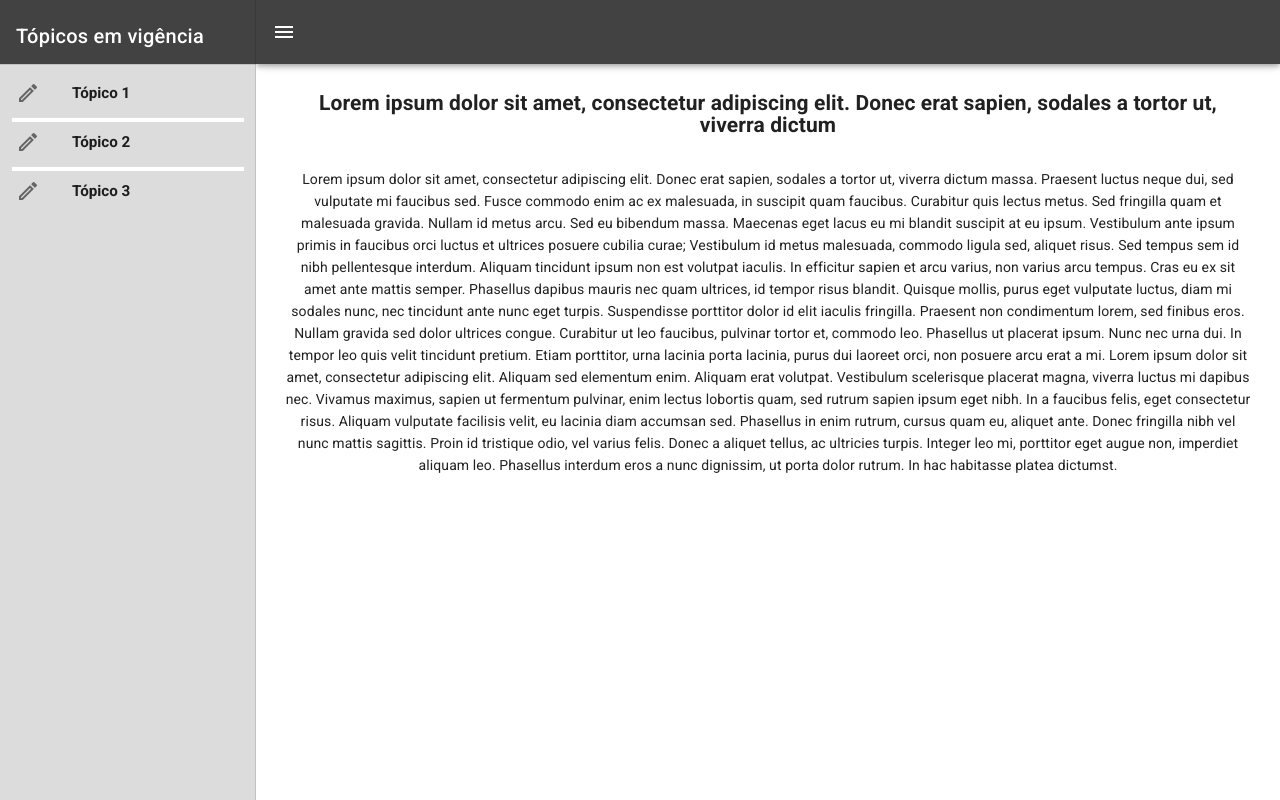
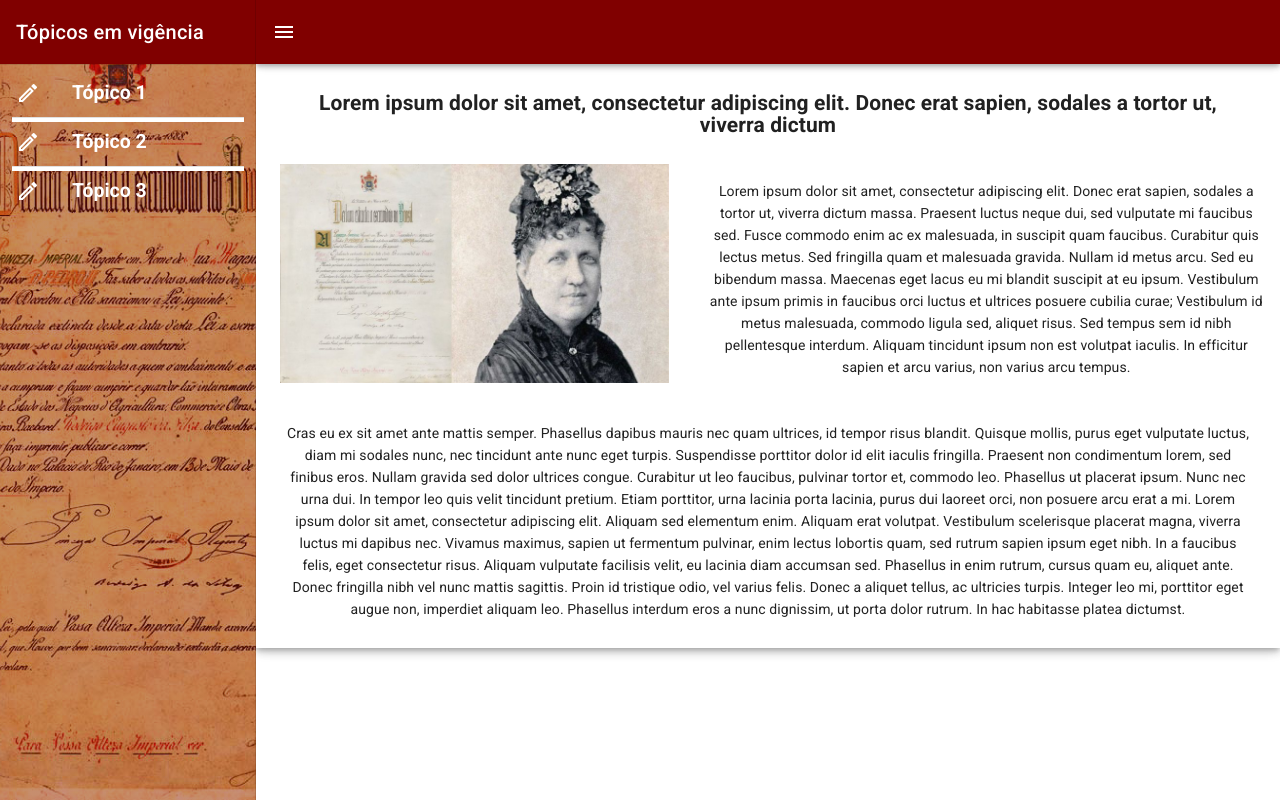
Before and after one commit to caioptt/aurea-project, a Vue app: page / in a window 1280 px wide. Both pictures are taken after a click on the button 28 px from the left and 32 px from the top of the page. Built offline with nearby package versions, Linux system fonts and the light colour scheme.

Commit message:
cricao design

```diff
--- a/src/App.vue
+++ b/src/App.vue
@@ -1,19 +1,21 @@
 <template>
   <v-app>
-
     <v-app-bar app color="secondary" dark>
-
       <v-app-bar-nav-icon @click.stop="drawer = !drawer"></v-app-bar-nav-icon>
       <v-spacer></v-spacer>
     </v-app-bar>
 
     <v-navigation-drawer v-model="drawer" color="#DCDCDC" app>
-      <v-list-item class="secondary pb-1">
+      <v-img
+        src="@/assets/aurea.jpg"
+        height="100%"
+        gradient="to top right, #80000071, #80000071"
+      >
+        <v-list-item class="secondary pb-2">
           <v-list-item-content>
-          <v-list-item-title class="text-h6 white--text pt-3">
+            <v-list-item-title class="text-h6 white--text pt-2">
               Tópicos em vigência
             </v-list-item-title>
-
           </v-list-item-content>
         </v-list-item>
 
@@ -22,12 +24,12 @@
         <v-list dense nav>
           <v-list-item link>
             <v-list-item-icon>
-            <v-icon>mdi-pencil-outline</v-icon>
+              <v-icon class="white--text">mdi-pencil-outline</v-icon>
             </v-list-item-icon>
 
             <v-list-item-content>
-            <v-list-item-title>
-              <h3>Tópico 1</h3>
+              <v-list-item-title class="white--text pb-1 pt-1">
+                <h2>Tópico 1</h2>
               </v-list-item-title>
             </v-list-item-content>
           </v-list-item>
@@ -36,12 +38,12 @@
 
           <v-list-item link>
             <v-list-item-icon>
-            <v-icon>mdi-pencil-outline</v-icon>
+              <v-icon class="white--text">mdi-pencil-outline</v-icon>
             </v-list-item-icon>
 
             <v-list-item-content>
-            <v-list-item-title>
-              <h3>Tópico 2 </h3>
+              <v-list-item-title class="white--text pb-1 pt-1">
+                <h2>Tópico 2</h2>
               </v-list-item-title>
             </v-list-item-content>
           </v-list-item>
@@ -50,16 +52,17 @@
 
           <v-list-item link>
             <v-list-item-icon>
-            <v-icon>mdi-pencil-outline</v-icon>
+              <v-icon class="white--text">mdi-pencil-outline</v-icon>
             </v-list-item-icon>
 
             <v-list-item-content>
-            <v-list-item-title>
-              <h3>Tópico 3 </h3>
+              <v-list-item-title class="white--text pb-1 pt-1">
+                <h2>Tópico 3</h2>
               </v-list-item-title>
             </v-list-item-content>
           </v-list-item>
         </v-list>
+      </v-img>
     </v-navigation-drawer>
     <v-main>
       <HelloWorld />
@@ -68,18 +71,16 @@
 </template>
 
 <script>
-import HelloWorld from './components/HelloWorld';
+import HelloWorld from "./components/HelloWorld";
 
 export default {
-
-  name: 'App',
+  name: "App",
 
   components: {
     HelloWorld,
   },
 
   data: () => ({
-
     drawer: false,
   }),
 };
@@ -87,4 +88,8 @@ export default {
 
 <style>
 @import url("https://fonts.googleapis.com/css2?family=Hind+Siliguri:wght@500&display=swap");
+
+.a {
+  color: #00008b70;
+}
 </style>
--- a/src/components/HelloWorld.vue
+++ b/src/components/HelloWorld.vue
@@ -1,100 +1,123 @@
 <template>
   <v-container>
     <v-row class="text-center">
+      <v-card tile elevation="5">
+        <v-col>
+          <v-card-text>
+            <h2>
+              Lorem ipsum dolor sit amet, consectetur adipiscing elit. Donec
+              erat sapien, sodales a tortor ut, viverra dictum
+            </h2>
+          </v-card-text>
+        </v-col>
 
-      <v-col>
-        <v-card-text>
-          <h2>Lorem ipsum dolor sit amet, consectetur adipiscing elit. Donec erat sapien, sodales a tortor ut,
-            viverra dictum</h2>
-        </v-card-text>
-        <v-card-text>Lorem ipsum dolor sit amet, consectetur adipiscing elit. Donec erat sapien, sodales a tortor ut,
-          viverra dictum
-          massa. Praesent luctus neque dui, sed vulputate mi faucibus sed. Fusce commodo enim ac ex malesuada, in
-          suscipit
-          quam faucibus. Curabitur quis lectus metus. Sed fringilla quam et malesuada gravida. Nullam id metus arcu. Sed
-          eu bibendum massa. Maecenas eget lacus eu mi blandit suscipit at eu ipsum. Vestibulum ante ipsum primis in
-          faucibus orci luctus et ultrices posuere cubilia curae; Vestibulum id metus malesuada, commodo ligula sed,
-          aliquet risus. Sed tempus sem id nibh pellentesque interdum.
+        <v-row>
+          <v-col xs="12" sm="12" md="5" lg="5">
+            <v-img class="ml-6" src="@/assets/aureaIsabel.jpg"></v-img>
+          </v-col>
+          <v-col xs="12" sm="12" md="7" lg="7"
+            ><v-card-text
+              >Lorem ipsum dolor sit amet, consectetur adipiscing elit. Donec
+              erat sapien, sodales a tortor ut, viverra dictum massa. Praesent
+              luctus neque dui, sed vulputate mi faucibus sed. Fusce commodo
+              enim ac ex malesuada, in suscipit quam faucibus. Curabitur quis
+              lectus metus. Sed fringilla quam et malesuada gravida. Nullam id
+              metus arcu. Sed eu bibendum massa. Maecenas eget lacus eu mi
+              blandit suscipit at eu ipsum. Vestibulum ante ipsum primis in
+              faucibus orci luctus et ultrices posuere cubilia curae; Vestibulum
+              id metus malesuada, commodo ligula sed, aliquet risus. Sed tempus
+              sem id nibh pellentesque interdum. Aliquam tincidunt ipsum non est
+              volutpat iaculis. In efficitur sapien et arcu varius, non varius
+              arcu tempus.</v-card-text
+            ></v-col
+          ></v-row
+        >
 
-          Aliquam tincidunt ipsum non est volutpat iaculis. In efficitur sapien et arcu varius, non varius arcu tempus.
-          Cras eu ex sit amet ante mattis semper. Phasellus dapibus mauris nec quam ultrices, id tempor risus blandit.
-          Quisque mollis, purus eget vulputate luctus, diam mi sodales nunc, nec tincidunt ante nunc eget turpis.
-          Suspendisse porttitor dolor id elit iaculis fringilla. Praesent non condimentum lorem, sed finibus eros.
-          Nullam
-          gravida sed dolor ultrices congue. Curabitur ut leo faucibus, pulvinar tortor et, commodo leo. Phasellus ut
-          placerat ipsum. Nunc nec urna dui. In tempor leo quis velit tincidunt pretium. Etiam porttitor, urna lacinia
-          porta lacinia, purus dui laoreet orci, non posuere arcu erat a mi. Lorem ipsum dolor sit amet, consectetur
-          adipiscing elit.
-
-          Aliquam sed elementum enim. Aliquam erat volutpat. Vestibulum scelerisque placerat magna, viverra luctus mi
-          dapibus nec. Vivamus maximus, sapien ut fermentum pulvinar, enim lectus lobortis quam, sed rutrum sapien ipsum
-          eget nibh. In a faucibus felis, eget consectetur risus. Aliquam vulputate facilisis velit, eu lacinia diam
-          accumsan sed. Phasellus in enim rutrum, cursus quam eu, aliquet ante. Donec fringilla nibh vel nunc mattis
-          sagittis. Proin id tristique odio, vel varius felis. Donec a aliquet tellus, ac ultricies turpis. Integer leo
-          mi, porttitor eget augue non, imperdiet aliquam leo. Phasellus interdum eros a nunc dignissim, ut porta dolor
-          rutrum. In hac habitasse platea dictumst.</v-card-text>
-
-      </v-col>
-
+        <v-col>
+          <v-card-text>
+            Cras eu ex sit amet ante mattis semper. Phasellus dapibus mauris nec
+            quam ultrices, id tempor risus blandit. Quisque mollis, purus eget
+            vulputate luctus, diam mi sodales nunc, nec tincidunt ante nunc eget
+            turpis. Suspendisse porttitor dolor id elit iaculis fringilla.
+            Praesent non condimentum lorem, sed finibus eros. Nullam gravida sed
+            dolor ultrices congue. Curabitur ut leo faucibus, pulvinar tortor
+            et, commodo leo. Phasellus ut placerat ipsum. Nunc nec urna dui. In
+            tempor leo quis velit tincidunt pretium. Etiam porttitor, urna
+            lacinia porta lacinia, purus dui laoreet orci, non posuere arcu erat
+            a mi. Lorem ipsum dolor sit amet, consectetur adipiscing elit.
+            Aliquam sed elementum enim. Aliquam erat volutpat. Vestibulum
+            scelerisque placerat magna, viverra luctus mi dapibus nec. Vivamus
+            maximus, sapien ut fermentum pulvinar, enim lectus lobortis quam,
+            sed rutrum sapien ipsum eget nibh. In a faucibus felis, eget
+            consectetur risus. Aliquam vulputate facilisis velit, eu lacinia
+            diam accumsan sed. Phasellus in enim rutrum, cursus quam eu, aliquet
+            ante. Donec fringilla nibh vel nunc mattis sagittis. Proin id
+            tristique odio, vel varius felis. Donec a aliquet tellus, ac
+            ultricies turpis. Integer leo mi, porttitor eget augue non,
+            imperdiet aliquam leo. Phasellus interdum eros a nunc dignissim, ut
+            porta dolor rutrum. In hac habitasse platea dictumst.</v-card-text
+          ></v-col
+        >
+      </v-card>
     </v-row>
   </v-container>
 </template>
 
 <script>
 export default {
-  name: 'HelloWorld',
+  name: "HelloWorld",
 
   data: () => ({
     ecosystem: [
       {
-        text: 'vuetify-loader',
-        href: 'https://github.com/vuetifyjs/vuetify-loader',
+        text: "vuetify-loader",
+        href: "https://github.com/vuetifyjs/vuetify-loader",
       },
       {
-        text: 'github',
-        href: 'https://github.com/vuetifyjs/vuetify',
+        text: "github",
+        href: "https://github.com/vuetifyjs/vuetify",
       },
       {
-        text: 'awesome-vuetify',
-        href: 'https://github.com/vuetifyjs/awesome-vuetify',
+        text: "awesome-vuetify",
+        href: "https://github.com/vuetifyjs/awesome-vuetify",
       },
     ],
     importantLinks: [
       {
-        text: 'Documentation',
-        href: 'https://vuetifyjs.com',
+        text: "Documentation",
+        href: "https://vuetifyjs.com",
       },
       {
-        text: 'Chat',
-        href: 'https://community.vuetifyjs.com',
+        text: "Chat",
+        href: "https://community.vuetifyjs.com",
       },
       {
-        text: 'Made with Vuetify',
-        href: 'https://madewithvuejs.com/vuetify',
+        text: "Made with Vuetify",
+        href: "https://madewithvuejs.com/vuetify",
       },
       {
-        text: 'Twitter',
-        href: 'https://twitter.com/vuetifyjs',
+        text: "Twitter",
+        href: "https://twitter.com/vuetifyjs",
       },
       {
-        text: 'Articles',
-        href: 'https://medium.com/vuetify',
+        text: "Articles",
+        href: "https://medium.com/vuetify",
       },
     ],
     whatsNext: [
       {
-        text: 'Explore components',
-        href: 'https://vuetifyjs.com/components/api-explorer',
+        text: "Explore components",
+        href: "https://vuetifyjs.com/components/api-explorer",
       },
       {
-        text: 'Select a layout',
-        href: 'https://vuetifyjs.com/getting-started/pre-made-layouts',
+        text: "Select a layout",
+        href: "https://vuetifyjs.com/getting-started/pre-made-layouts",
       },
       {
-        text: 'Frequently Asked Questions',
-        href: 'https://vuetifyjs.com/getting-started/frequently-asked-questions',
+        text: "Frequently Asked Questions",
+        href: "https://vuetifyjs.com/getting-started/frequently-asked-questions",
       },
     ],
   }),
-}
+};
 </script>
--- a/src/plugins/vuetify.js
+++ b/src/plugins/vuetify.js
@@ -4,4 +4,18 @@ import Vuetify from 'vuetify/lib/framework';
 Vue.use(Vuetify);
 
 export default new Vuetify({
+    theme: {
+        themes: {
+            light: {
+                primary: '#E61C20',
+                secondary: '#800000',
+                accent: '#5C5D5C',
+                error: '#B40431',
+            },
+        },
+    },
+
+    icons: {
+        iconfont: 'mdiSvg',
+    },
 });
```
Also changed, not shown: src/assets/aurea.jpg (added), src/assets/aureaIsabel.jpg (added). Lines whose indentation alone changed are shown as unchanged.
